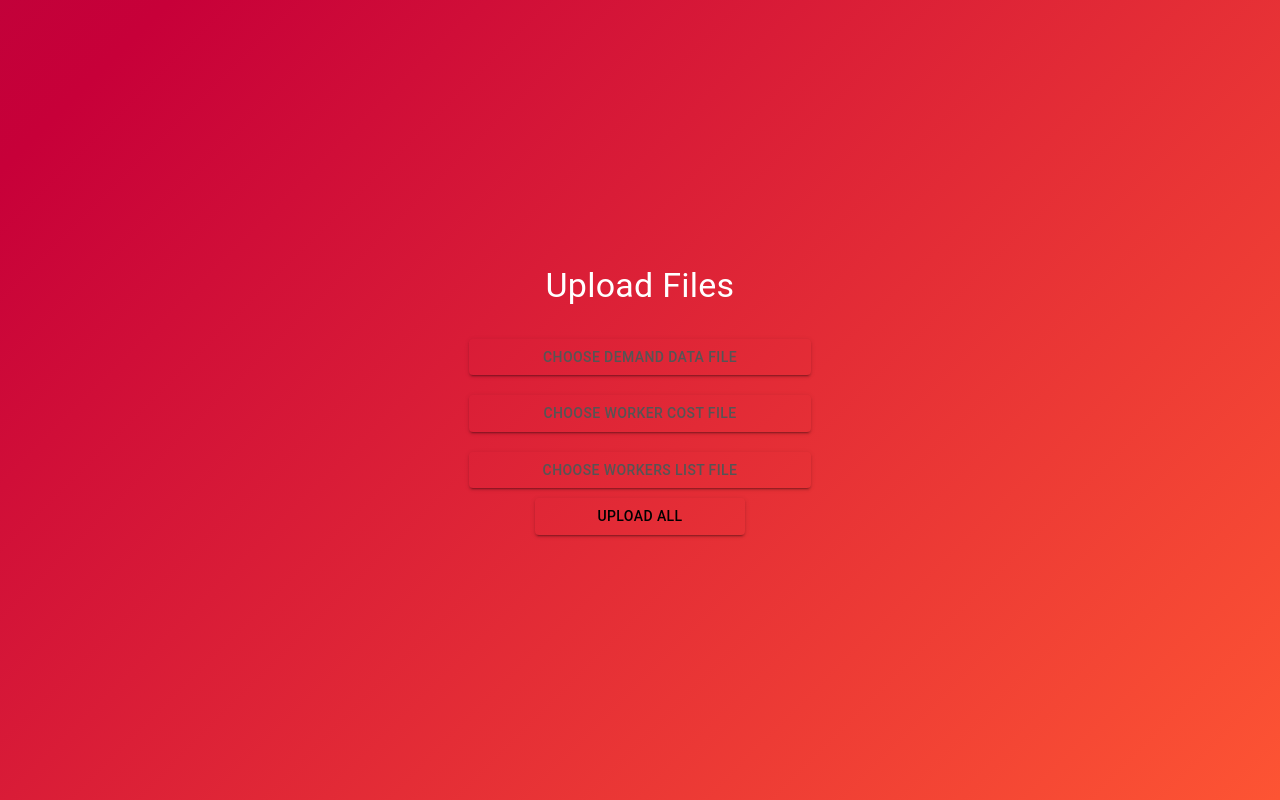
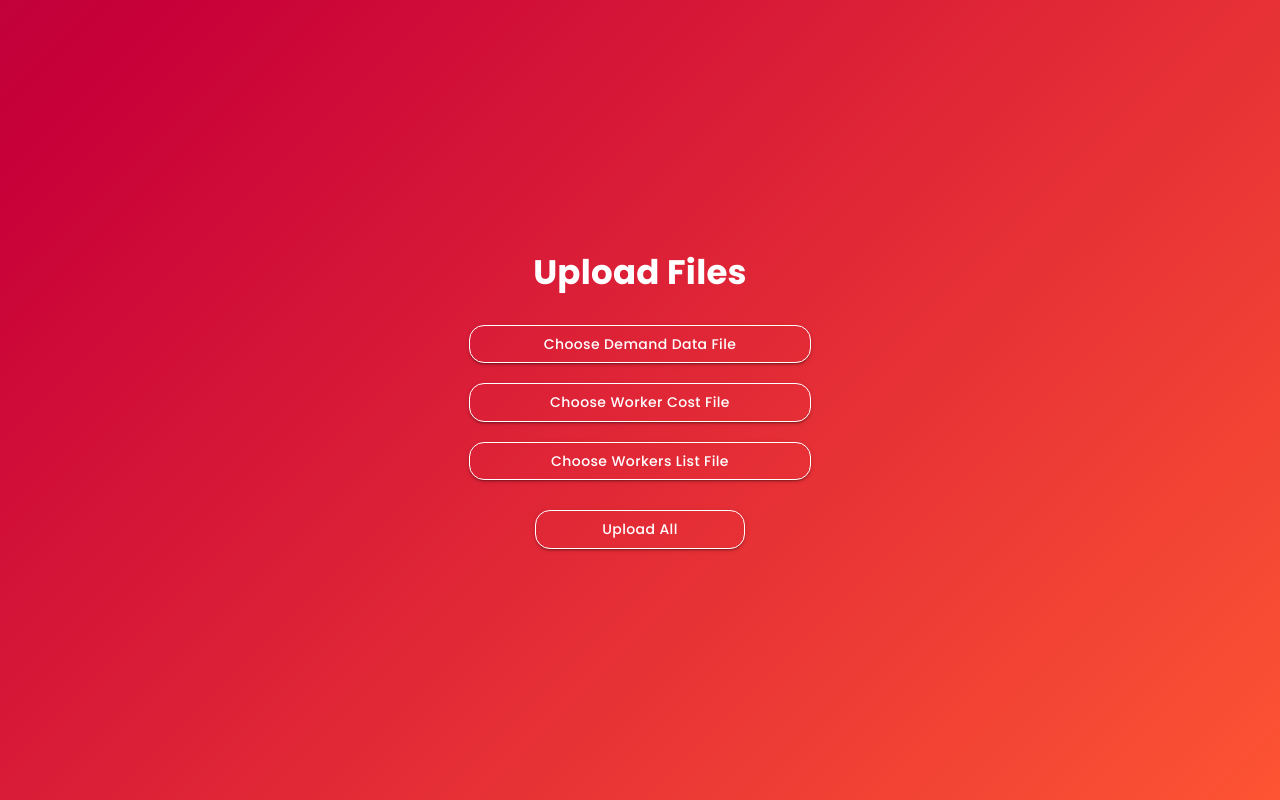
Before and after one commit to AhiyaSchneider/client_FinalProject, a React (Create React App) app: page /upload in a window 1280 px wide. Built offline with nearby package versions, Linux system fonts and the light colour scheme.

Commit message:
Modified importance of styles

```diff
--- a/src/pages/Upload.css
+++ b/src/pages/Upload.css
@@ -38,9 +38,9 @@ body {
 }
 
 .upload-title {
-  font-family: 'Poppins', sans-serif;
-  font-weight: 700;
-  padding-bottom: 20px;
+  font-family: 'Poppins', sans-serif !important;
+  font-weight: 700 !important;
+  padding-bottom: 20px !important;
   color: #FFFFFF;
 }
 
@@ -54,22 +54,23 @@ body {
 }
 
 .upload-file-btn {
-  font-family: 'Poppins', sans-serif;
-  font-weight: 500;
-  color: #FFFFFF;
-  text-transform: none;
+  font-family: 'Poppins', sans-serif !important;
+  font-weight: 500 !important;
+  color: #FFFFFF !important;
+  text-transform: none !important;
   width: 65%;
-  border: 1.5px solid #FFFFFF;
-  border-radius: 15px;
+  border: 1.5px solid #FFFFFF !important;
+  border-radius: 15px !important;
+  transition: background-color 0.5s ease, color 0.5s ease !important;
 }
 
 .upload-all-btn {
-  font-family: 'Poppins', sans-serif;
-  font-weight: 500;
-  color: #FFFFFF;
-  text-transform: none;
-  width: 40%;
-  margin-top: 20px;
-  border: 1.5px solid #FFFFFF;
-  border-radius: 15px;
+  font-family: 'Poppins', sans-serif !important;
+  font-weight: 500 !important;
+  color: #FFFFFF !important;
+  text-transform: none !important;
+  width: 40% !important;
+  margin-top: 20px !important;
+  border: 1.5px solid #FFFFFF !important;
+  border-radius: 15px !important;
 }
```
